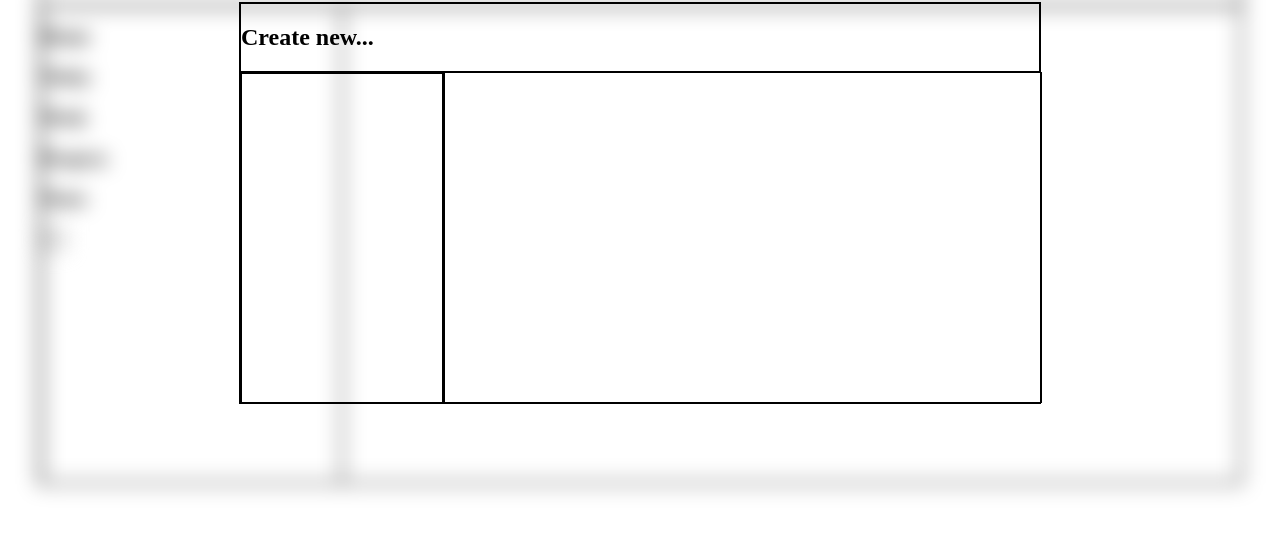
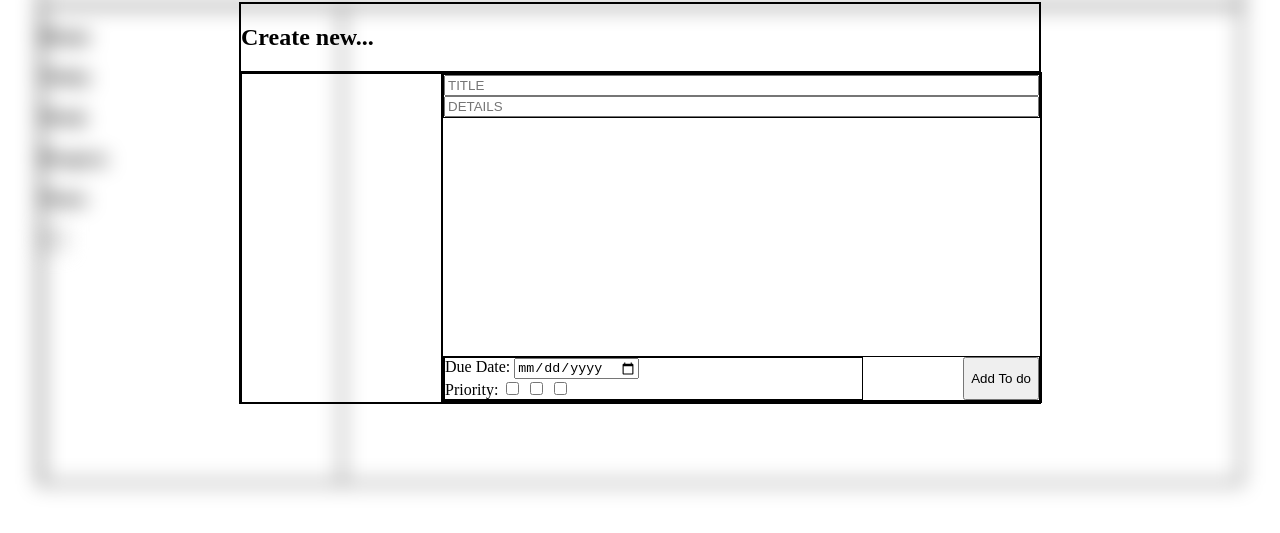
Before and after one commit to Nicholas-Battista/Todo-List, a plain HTML site: page index.html in a window 1280 px wide. Shown: the part 197-730 px from the top of the page. Drawn offline with Linux system fonts and the light colour scheme.

Commit message:
added more inputs and strucutre to the add todo

```diff
--- a/index.html
+++ b/index.html
@@ -29,7 +29,27 @@
       </div>
       <div class="content-newTodo">
         <div class="types"></div>
-        <div class="inputs"></div>
+        <div class="inputs">
+          <div class="top">
+            <input type="text" class="title" placeholder="TITLE" />
+            <input type="text" class="details" placeholder="DETAILS" />
+          </div>
+          <div class="bottom">
+            <div class="choices">
+              <label for="date"
+                >Due Date:
+                <input type="date" name="date" id="date" />
+              </label>
+              <label for="checkbox"
+                >Priority:
+                <input type="checkbox" id="low" />
+                <input type="checkbox" id="medium" />
+                <input type="checkbox" id="high" />
+              </label>
+            </div>
+            <button>Add To do</button>
+          </div>
+        </div>
       </div>
     </div>
     <script src="main.js"></script>
--- a/styles.css
+++ b/styles.css
@@ -64,6 +64,29 @@ div {
   height: 100%;
 }
 
+.inputs {
+  display: flex;
+  flex-direction: column;
+  justify-content: space-between;
+  width: 75%;
+}
+
+.top {
+  display: flex;
+  flex-direction: column;
+}
+
+.bottom {
+  display: flex;
+  justify-content: space-between;
+}
+
+.choices {
+  display: flex;
+  flex-direction: column;
+  width: 70%;
+}
+
 .container {
   filter: blur(10px);
 }
```
